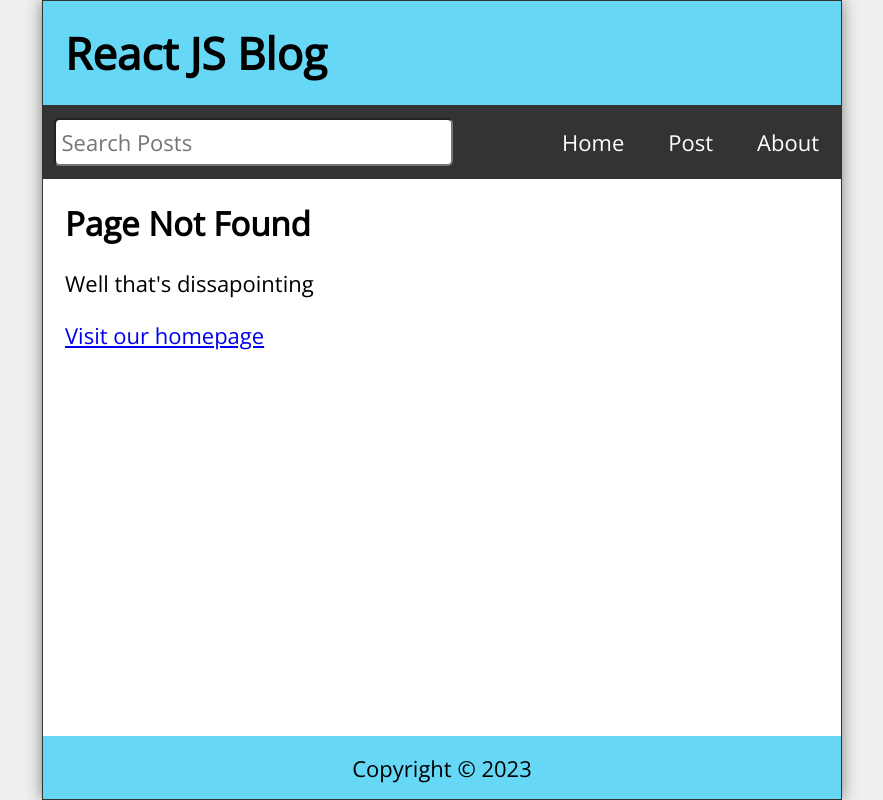
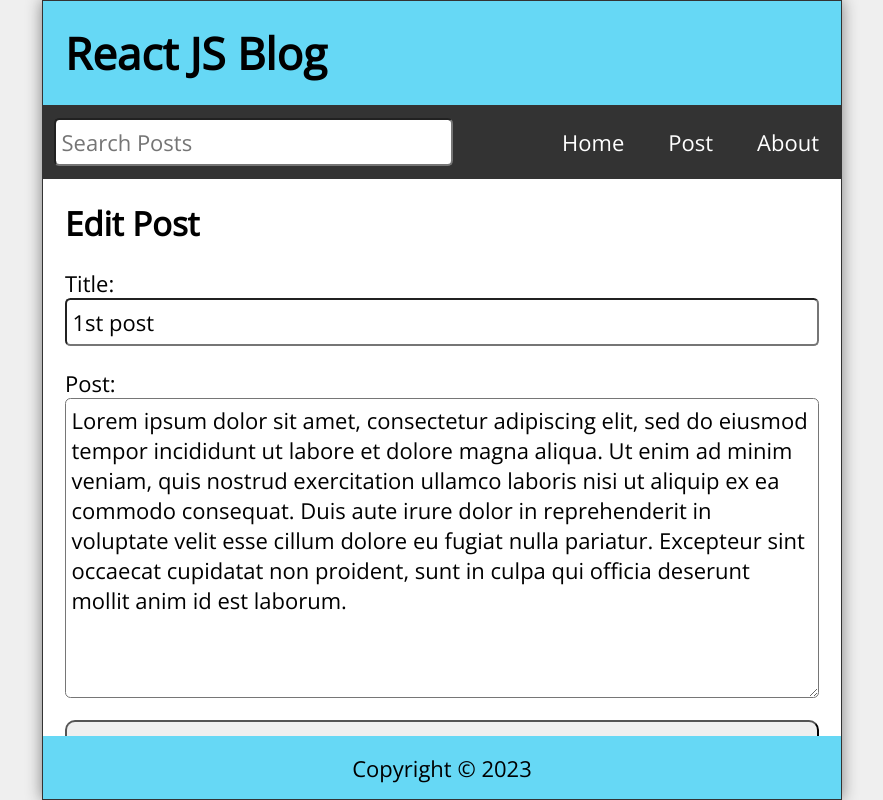
Before and after one commit to austinamani123/ReactRouterCourse, a React (Create React App) app: page /edit/1 in a window 1280 px wide. Before the commit this address had no page. Shown: the whole page, without its empty margins (198-1081 px from the left). Built offline with nearby package versions, Linux system fonts and the light colour scheme; data requests are answered from the project's data file.

Commit message:
Created the Update part and finished CRUD Ops Axios

```diff
--- a/data/db.json
+++ b/data/db.json
@@ -26,9 +26,9 @@
     },
     {
       "id": 5,
-      "title": "New Fifth Post",
-      "datetime": "November 21, 2023 4:53:10 PM",
-      "body": "Test post for Axios API"
+      "title": "New Edited Fifth Post",
+      "datetime": "November 22, 2023 9:57:30 PM",
+      "body": "Edited fifth post for Axios API"
     }
   ]
 }
--- a/src/App.js
+++ b/src/App.js
@@ -10,12 +10,15 @@
 import { useState, useEffect } from 'react';
 import { format } from 'date-fns';
 import api from './api/posts';
+import EditPost from './EditPost';
 
 function App() {
 	const [search, setSearch] = useState('');
 	const [searchResults, setSearchResults] = useState([]);
 	const [postTitle, setPostTitle] = useState('');
 	const [postBody, setPostBody] = useState('');
+	const [editTitle, setEditTitle] = useState('');
+	const [editBody, setEditBody] = useState('');
 	const [posts, setPosts] = useState([]);
 
 	useEffect(() => {
@@ -78,6 +81,20 @@
 		}
 	};
 
+	const handleEdit = async (id) => {
+		const datetime = format(new Date(), 'MMMM dd, yyyy pp');
+		const updatedPost = { id, title: editTitle, datetime, body: editBody };
+		try {
+			const response = await api.put(`/posts/${id}`, updatedPost);
+			setPosts(posts.map((post) => (post.id === id ? { ...response.data } : post)));
+			setEditTitle('');
+			setEditBody('');
+			history.push('/');
+		} catch (err) {
+			console.log(`Error: ${err.message}`);
+		}
+	};
+
 	return (
 		<div className="App">
 			<Header title="React JS Blog" />
@@ -95,6 +112,16 @@
 						setPostBody={setPostBody}
 					/>
 				</Route>
+				<Route path="/edit/:id">
+					<EditPost
+						posts={posts}
+						handleEdit={handleEdit}
+						editTitle={editTitle}
+						setEditTitle={setEditTitle}
+						editBody={editBody}
+						setEditBody={setEditBody}
+					/>
+				</Route>
 				<Route path="/post/:id">
 					<PostPage posts={posts} handleDelete={handleDelete} />
 				</Route>
--- /dev/null
+++ b/src/EditPost.js
@@ -0,0 +1,63 @@
+import { useEffect } from 'react';
+import { useParams, Link } from 'react-router-dom';
+import React from 'react';
+
+const EditPost = ({
+	posts,
+	handleEdit,
+	editBody,
+	setEditBody,
+	editTitle,
+	setEditTitle,
+}) => {
+	const { id } = useParams();
+	const post = posts.find((post) => post.id.toString() === id);
+
+	useEffect(() => {
+		if (post) {
+			setEditTitle(post.title);
+			setEditBody(post.body);
+		}
+	}, [post, setEditTitle, setEditBody]);
+
+	return (
+		<main className="NewPost">
+			{editTitle && (
+				<>
+					<h2>Edit Post</h2>
+					<form className="newPostForm" onSubmit={(e) => e.preventDefault()}>
+						<label htmlFor="postTitle">Title:</label>
+						<input
+							id="postTitle"
+							type="text"
+							required
+							value={editTitle}
+							onChange={(e) => setEditTitle(e.target.value)}
+						/>
+						<label htmlFor="postBody">Post:</label>
+						<textarea
+							id="postBody"
+							required
+							value={editBody}
+							onChange={(e) => setEditBody(e.target.value)}
+						/>
+						<button type="submit" onClick={() => handleEdit(post.id)}>
+							Submit
+						</button>
+					</form>
+				</>
+			)}
+			{!editTitle && (
+				<>
+					<h2>Page Not Found</h2>
+					<p>Well that's dissapointing</p>
+					<p>
+						<Link to="/">Visit our homepage</Link>
+					</p>
+				</>
+			)}
+		</main>
+	);
+};
+
+export default EditPost;
--- a/src/PostPage.js
+++ b/src/PostPage.js
@@ -11,7 +11,12 @@
 						<h2>{post.title}</h2>
 						<p className="postDate">{post.datetime}</p>
 						<p className="postBody">{post.body}</p>
-						<button onClick={() => handleDelete(post.id)}>Delete Post</button>
+						<Link to={`/edit/${post.id}`}>
+							<button className="editButton">Edit Post</button>
+						</Link>
+						<button className="deleteButton" onClick={() => handleDelete(post.id)}>
+							Delete Post
+						</button>
 					</>
 				)}
 				{!post && (
--- a/src/index.css
+++ b/src/index.css
@@ -38,7 +38,8 @@
 	box-shadow: 0px 0px 15px gray;
 }
 
-.Header, .Footer {
+.Header,
+.Footer {
 	width: 100%;
 	background-color: #66d8f5;
 	padding: 1rem;
@@ -75,7 +76,7 @@
 	padding: 1rem 0 0 0.75rem;
 }
 
-.searchForm input[type="text"] {
+.searchForm input[type='text'] {
 	font-family: 'Open Sans', sans-serif;
 	width: 100%;
 	min-height: 48px;
@@ -115,7 +116,7 @@
 .Nav li:hover,
 .Nav li:focus,
 .Nav li:hover a,
-.Nav li:focus a  {
+.Nav li:focus a {
 	background-color: #eee;
 	color: #333;
 }
@@ -125,7 +126,11 @@
 	cursor: pointer;
 }
 
-.Home, .NewPost, .PostPage, .About, .Missing {
+.Home,
+.NewPost,
+.PostPage,
+.About,
+.Missing {
 	width: 100%;
 	flex-grow: 1;
 	padding: 1rem;
@@ -200,12 +205,26 @@
 	cursor: pointer;
 }
 
-.Missing h2, .PostPage h2,
-.Missing p, .PostPage p {
+.Missing h2,
+.PostPage h2,
+.Missing p,
+.PostPage p {
 	margin-bottom: 1rem;
 }
 
-.PostPage button {
+.editButton {
+	background-color: steelblue;
+	height: 48px;
+	width: 128px;
+	margin-right: 12px;
+	border-radius: 0.25rem;
+	padding: 0.5rem;
+	font-size: 1rem;
+	color: #fff;
+	cursor: pointer;
+}
+
+.deleteButton {
 	height: 48px;
 	min-width: 48px;
 	border-radius: 0.25rem;
@@ -243,17 +262,17 @@
 	.Nav li:hover,
 	.Nav li:focus,
 	.Nav li:hover a,
-  .Nav li:focus a  {
+	.Nav li:focus a {
 		background-color: #eee;
 		color: #333;
 	}
 
 	.searchForm {
 		width: 50%;
-    padding: .5rem 0;
+		padding: 0.5rem 0;
 	}
 
-  .searchForm input[type="text"] {
+	.searchForm input[type='text'] {
 		margin-left: 0.5rem;
 	}
 
@@ -263,9 +282,7 @@
 }
 
 @media only screen and (min-width: 992px) {
-
 	.Header svg {
 		font-size: 3rem;
 	}
-
 }
```
Lines whose indentation alone changed are shown as unchanged.
